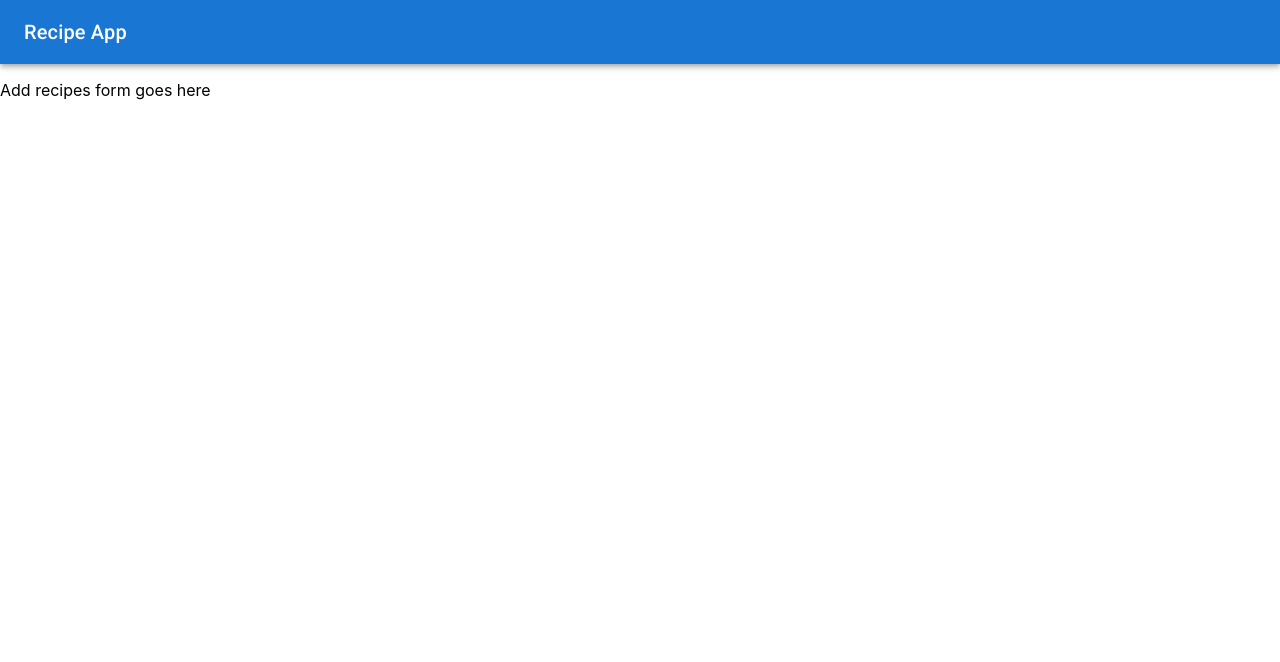
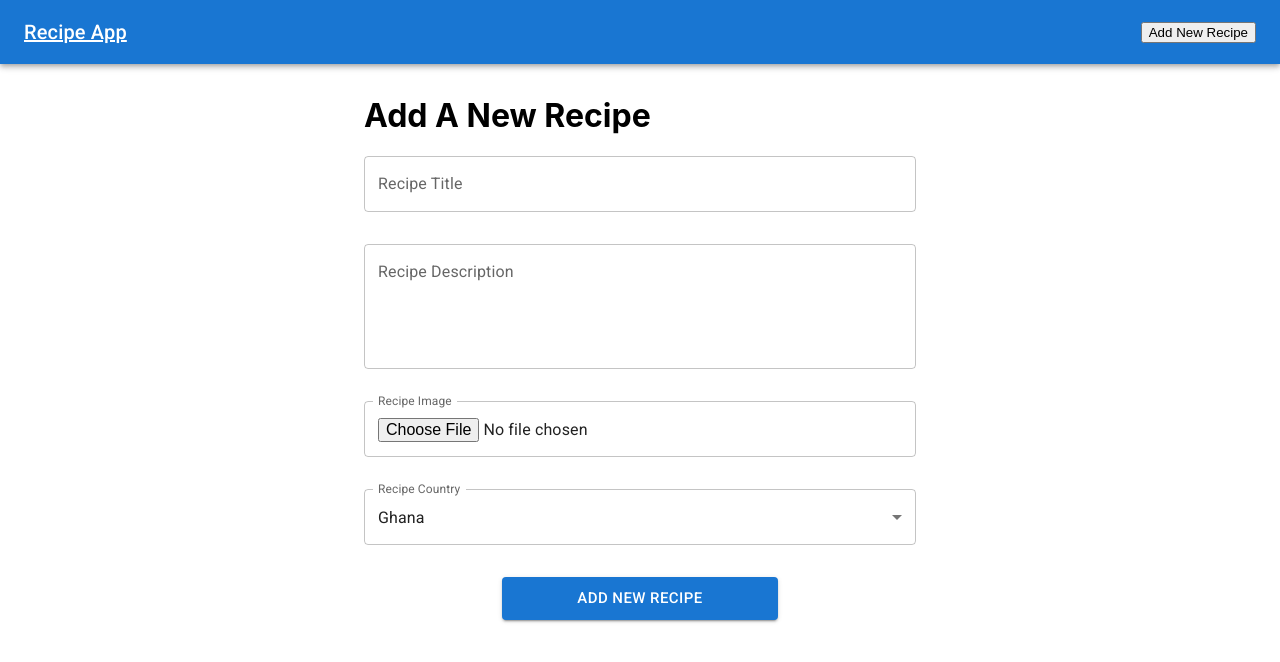
Before and after one commit to darleynartey/recipe-app, a React (Create React App) app: page /add-recipe in a window 1280 px wide. Shown: the top 662 px of the page. Built offline with nearby package versions, Linux system fonts and the light colour scheme.

Commit message:
Add recipe

```diff
--- a/package.json
+++ b/package.json
@@ -7,6 +7,7 @@
     "@emotion/styled": "^11.11.0",
     "@fontsource/roboto": "^5.0.8",
     "@mui/icons-material": "^5.15.10",
+    "@mui/lab": "^5.0.0-alpha.169",
     "@mui/material": "^5.15.10",
     "@testing-library/jest-dom": "^5.17.0",
     "@testing-library/react": "^13.4.0",
--- a/src/App.js
+++ b/src/App.js
@@ -1,5 +1,4 @@
 import { RouterProvider, createBrowserRouter } from "react-router-dom";
-import Navbar from "./components/navbar";
 import Recipe from "./Pages/recipe";
 import Recipes from "./Pages/recipes";
 import AddRecipe from "./Pages/add-recipe";
@@ -13,13 +12,8 @@
 ]);
 
 function App() {
-  return (
-    <>
-      <Navbar />
-      <RouterProvider router={router} />
-    </>
+  return <RouterProvider router={router} />;
 
-  );
 }
 
 export default App;
--- a/src/Pages/add-recipe/index.jsx
+++ b/src/Pages/add-recipe/index.jsx
@@ -1,7 +1,102 @@
+import { Alert, Box, Collapse, Container, IconButton, MenuItem, TextField } from "@mui/material";
+import { Close } from "@mui/icons-material";
+import { LoadingButton } from "@mui/lab";
+import { useState } from "react";
+import Navbar from "../../components/navbar";
 
+export const countries = [
+    { value: 'GH', label: 'Ghana' },
+    { value: 'NG', label: 'Nigeria' },
+    { value: 'BE', label: 'Benin' },
+    { value: 'TG', label: 'Togo' }
+];
 
 export default function AddRecipe() {
+    const [loading, setLoading] = useState(false);
+    const [open, setOpen] = useState(false);
+    const [message, setMessage] = useState('New Recipe Added Successfully!');
+
+    const addRecipe = async (event) => {
+        // Set loading to true
+        // Prevent default form submit behavior
+        // Get form data
+        // Post form data to the backend
+        // Update message based on response status
+        // Open collapsible Alert
+        // Set loading to false
+    }
+
     return (
-        <p>Add recipes form goes here </p>
+        <>
+            <Navbar />
+            <Container sx={{ my: '2rem' }} maxWidth="sm">
+                <h1>Add A New Recipe</h1>
+                <form>
+                    <TextField
+                        sx={{ mb: '2rem' }}
+                        fullWidth
+                        name="title"
+                        label="Recipe Title" />
+                    <TextField
+                        sx={{ mb: '2rem' }}
+                        fullWidth
+                        name="description"
+                        label="Recipe Description"
+                        multiline
+                        rows={4} />
+                    <TextField
+                        sx={{ mb: '2rem' }}
+                        InputLabelProps={{
+                            shrink: true,
+                        }}
+                        type="file"
+                        fullWidth
+                        name="image"
+                        label="Recipe Image" />
+                    <TextField
+                        sx={{ mb: '2rem' }}
+                        select
+                        fullWidth
+                        name="country"
+                        label="Recipe Country"
+                        defaultValue="GH"
+                    >
+                        {countries.map((option) => (
+                            <MenuItem key={option.value} value={option.value}>
+                                {option.label}
+                            </MenuItem>
+                        ))}
+                    </TextField>
+                    <Box textAlign="center">
+                        <Collapse in={open}>
+                            <Alert
+                                action={
+                                    <IconButton
+                                        aria-label="close"
+                                        color="inherit"
+                                        size="small"
+                                        onClick={() => {
+                                            setOpen(false);
+                                        }}
+                                    >
+                                        <Close fontSize="inherit" />
+                                    </IconButton>
+                                }
+                                sx={{ mb: 2 }}
+                            >{message}</Alert>
+                        </Collapse>
+
+                        <LoadingButton
+                            sx={{ width: '50%' }}
+                            loading={loading}
+                            type="submit"
+                            size="large"
+                            variant="contained">
+                            Add New Recipe
+                        </LoadingButton>
+                    </Box>
+                </form>
+            </Container>
+        </>
     );
 }
--- a/src/Pages/recipe/index.jsx
+++ b/src/Pages/recipe/index.jsx
@@ -2,6 +2,7 @@
 import useSWR from "swr";
 import loadingIcon from "../../assets/images/loadingIcon.svg";
 import { Container } from "@mui/material";
+import Navbar from "../../components/navbar";
 
 const getRecipe = (...args) => {
      //prepare url
@@ -13,11 +14,12 @@
 
 export default function Recipe() {
     const { id } = useParams();
-    const {data, isLoading, } = useSWR(`https://api.spoonacular.com/recipes/${id}/information`, getRecipe);
+    const {data, isLoading, } = useSWR(`${process.env.REACT_APP_RECIPE_API_URL}/recipes/${id}`, getRecipe);
     //console.log(data, isLoading);
 
     return (
         <>
+        <Navbar/>
            {isLoading ? <img src={loadingIcon} /> : (
             <Container>
               <h1>{data.title}</h1>
--- a/src/Pages/recipes/index.jsx
+++ b/src/Pages/recipes/index.jsx
@@ -3,6 +3,7 @@
 import undraw_empty from '../../assets/images/undraw_empty.svg'
 import loadingIcon from '../../assets/images/loadingIcon.svg';
 import { Link } from "react-router-dom";
+import Navbar from "../../components/navbar";
 
 export default function Recipes() {
     const [recipes, setRecipes] = useState([]);
@@ -13,10 +14,10 @@
         setLoading(true);
         //prepare url
         //const url = new URL("https://api.spoonacular.com/recipes/complexSearch");
-        const url = new URL('http://localhost:4000/recipes');
+        const url = new URL(`${process.env.REACT_APP_RECIPE_API_URL}/recipes`);
 
-        url.searchParams.append('apiKey', process.env.REACT_APP_SPOONACULAR_API_KEY);
-        url.searchParams.append('query', keyword);
+        // url.searchParams.append('apiKey', process.env.REACT_APP_SPOONACULAR_API_KEY);
+        // url.searchParams.append('query', keyword);
         //fetch recipes from the API
         fetch(url)
             .then(response => response.json())
@@ -34,6 +35,8 @@
     }
     useEffect(getRecipes, [keyword]);
     return (
+        <>
+        <Navbar/>
         <Container sx={{ my: '2rem' }} >
             <TextField
                 fullWidth id="outlined-basic"
@@ -66,5 +69,6 @@
                     </Grid>)) : <img src={undraw_empty} alt="EmptyIcon" width="50" />}
             </Grid>
         </Container>
+        </>
     );
 }
--- a/src/components/navbar/index.jsx
+++ b/src/components/navbar/index.jsx
@@ -1,4 +1,5 @@
 import { AppBar, Toolbar, IconButton, Typography } from "@mui/material";
+import { Link } from "react-router-dom";
 
 
 
@@ -7,9 +8,12 @@
     return (
         <AppBar position="static">
             <Toolbar>
-                <Typography variant="h6" component="div" sx={{ flexGrow: 1 }}>
+                <Typography color="inherit" to="/recipes"
+                variant="h6" component={Link} sx={{ flexGrow: 1 }}>
                     Recipe App
                 </Typography>
+
+                <button to="/add-recipe" component={Link} variant="contained" color="primary">Add New Recipe</button>
             </Toolbar>
         </AppBar>
     );
```
Also changed, not shown: 1 other file (tests, documents, lock files or other folders).
